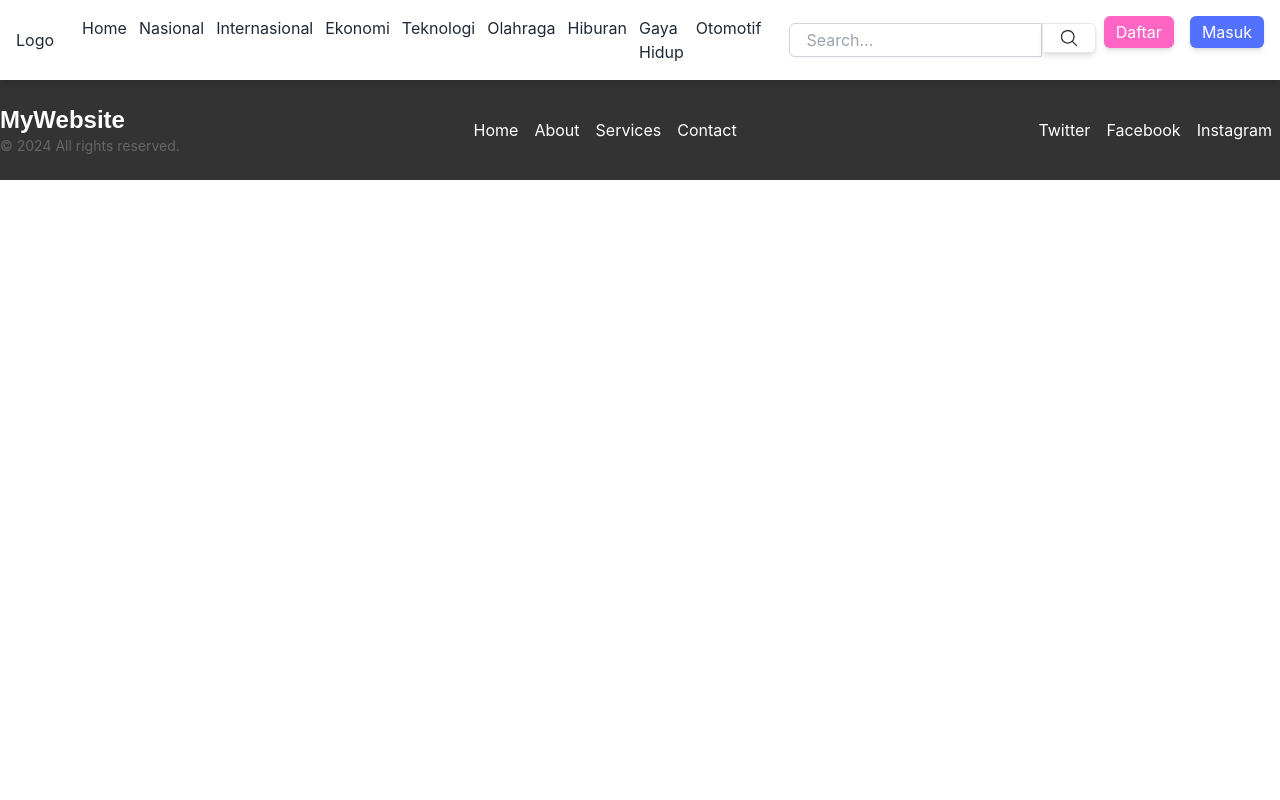
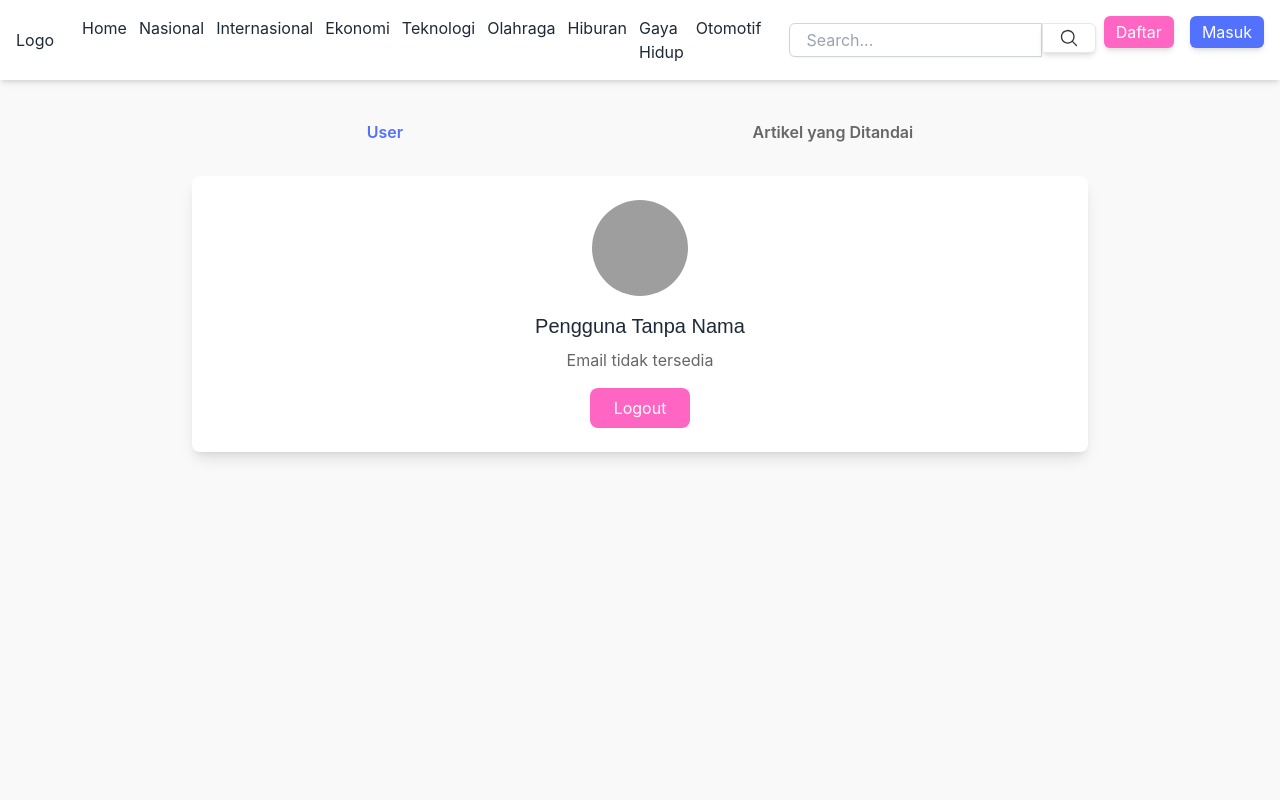
Before and after one commit to Achmad-Farid/portal-berita, a React (Vite) app: page /profile in a window 1280 px wide. Shown: the top 800 px of the page. Built offline with nearby package versions, Linux system fonts and the light colour scheme; no server answers; grey boxes are pictures that could not be loaded.

Commit message:
user profile

```diff
--- a/src/App.jsx
+++ b/src/App.jsx
@@ -9,6 +9,7 @@ import SearchResult from "./pages/SearchResult";
 import { useEffect } from "react";
 import { useDispatch } from "react-redux";
 import { checkSession } from "./redux/actions/authActions";
+import Profile from "./pages/Profile";
 
 export default function App() {
   const dispatch = useDispatch();
@@ -29,6 +30,7 @@ export default function App() {
           <Route path="/login" element={<Login />} />
           <Route path="/register" element={<Register />} />
           <Route path="/search" element={<SearchResult />} />
+          <Route path="/profile" element={<Profile />} />
         </Routes>
       </main>
       <footer>
--- a/src/components/Navbar.jsx
+++ b/src/components/Navbar.jsx
@@ -3,22 +3,17 @@ import { MagnifyingGlassIcon } from "@heroicons/react/24/solid";
 import { Link } from "react-router-dom";
 import { useSelector } from "react-redux";
 import DropdownMenu from "./DropdownMenu";
-import defaultProfileImage from "../assets/default-profile.png"; // tambahkan gambar default profil
+import defaultProfileImage from "../assets/default-profile.png";
 
 function Navbar() {
   const [activeDropdown, setActiveDropdown] = useState(null);
   const [activeCategory, setActiveCategory] = useState("kategori1");
   const categories = ["Nasional", "Internasional", "Ekonomi", "Teknologi", "Olahraga", "Hiburan", "Gaya Hidup", "Otomotif"];
 
-  // Mengambil data pengguna dari Redux store atau context state lain
   const { user, isAuthenticated } = useSelector((state) => state.auth);
-  console.log(user);
 
   return (
-    <nav
-      className="flex gap-2 bg-white justify-between container mx-auto p-4 text-base"
-      onMouseLeave={() => setActiveDropdown(null)} // Close dropdown when mouse leaves the navbar area
-    >
+    <nav className="flex gap-2 bg-white justify-between container mx-auto p-4 text-base" onMouseLeave={() => setActiveDropdown(null)}>
       <div className="flex gap-2">
         <h1 className="self-center cursor-pointer hover:scale-105 transition-transform duration-200">Logo</h1>
         <div className="flex ml-5 gap-3 self-center">
@@ -47,16 +42,10 @@ function Navbar() {
       </div>
       <div className="flex justify-center gap-4">
         {user ? (
-          // Jika pengguna sudah login, tampilkan gambar profil
           <Link to="/profile">
-            <img
-              src={user.profileImage || defaultProfileImage} // gunakan gambar profil jika ada, atau default
-              alt="Profile"
-              className="w-10 h-10 rounded-full object-cover border-2 border-gray-300 cursor-pointer"
-            />
+            <img src={user.profilePicture || defaultProfileImage} alt="Profile" className="w-10 h-10 rounded-full object-cover border-2 border-gray-300 cursor-pointer" />
           </Link>
         ) : (
-          // Jika pengguna belum login, tampilkan tombol "Daftar" dan "Masuk"
           <>
             <Link to="/register">
               <button className="px-3 py-1 bg-primary text-white rounded-md font-body text-base hover:scale-105 hover:bg-[#FF99E0] focus:outline-none focus:ring-2 focus:ring-[#FF99E0] shadow-md hover:shadow-lg">Daftar</button>
--- /dev/null
+++ b/src/pages/Profile.jsx
@@ -0,0 +1,71 @@
+import React, { useState } from "react";
+import { useDispatch, useSelector } from "react-redux";
+import { logout } from "../redux/actions/authActions";
+import { useNavigate } from "react-router-dom";
+
+function Profile() {
+  const [activeTab, setActiveTab] = useState("user");
+  const { user, isAuthenticated } = useSelector((state) => state.auth);
+  const navigate = useNavigate();
+  const dispatch = useDispatch();
+
+  const handleLogout = async () => {
+    try {
+      dispatch(logout()); // Tambahkan await untuk menunggu proses logout selesai
+      navigate("/"); // Arahkan pengguna ke halaman utama setelah logout
+    } catch (error) {
+      console.error("Logout failed: ", error);
+    }
+  };
+
+  return (
+    <div className="min-h-screen bg-neutral-light p-8 font-sans">
+      <div className="max-w-4xl mx-auto">
+        {/* Tabs */}
+        <div className="flex justify-around mb-6">
+          <button onClick={() => setActiveTab("user")} className={`px-4 py-2 font-semibold ${activeTab === "user" ? "text-secondary" : "text-gray"}`}>
+            User
+          </button>
+          <button onClick={() => setActiveTab("articles")} className={`px-4 py-2 font-semibold ${activeTab === "articles" ? "text-secondary" : "text-gray"}`}>
+            Artikel yang Ditandai
+          </button>
+        </div>
+
+        {/* Content */}
+        {activeTab === "user" ? (
+          <div className="bg-white p-6 rounded-lg shadow-lg">
+            <div className="flex flex-col items-center">
+              <img
+                src={user?.profilePicture || "default-profile.png"} // Ganti dengan path gambar default jika kosong
+                alt="Foto Profil"
+                className="w-24 h-24 rounded-full mb-4"
+              />
+              <h2 className="text-xl font-heading mb-2">{user?.username || "Pengguna Tanpa Nama"}</h2>
+              <p className="text-gray">{user?.email || "Email tidak tersedia"}</p>
+              <button onClick={handleLogout} className="mt-4 px-6 py-2 bg-primary text-white rounded-lg">
+                Logout
+              </button>
+            </div>
+          </div>
+        ) : (
+          <div className="grid gap-4 sm:grid-cols-2 lg:grid-cols-3">
+            {/* Kartu Artikel */}
+            <div className="bg-white p-4 rounded-lg shadow-lg">
+              <h3 className="font-heading text-lg mb-2 text-neutral-dark">Judul Artikel 1</h3>
+              <p className="text-gray mb-4">Deskripsi singkat artikel ini.</p>
+              <button className="text-accent font-semibold">Baca Selengkapnya</button>
+            </div>
+            <div className="bg-white p-4 rounded-lg shadow-lg">
+              <h3 className="font-heading text-lg mb-2 text-neutral-dark">Judul Artikel 2</h3>
+              <p className="text-gray mb-4">Deskripsi singkat artikel ini.</p>
+              <button className="text-accent font-semibold">Baca Selengkapnya</button>
+            </div>
+            {/* Tambahkan lebih banyak kartu artikel jika diperlukan */}
+          </div>
+        )}
+      </div>
+    </div>
+  );
+}
+
+export default Profile;
```
